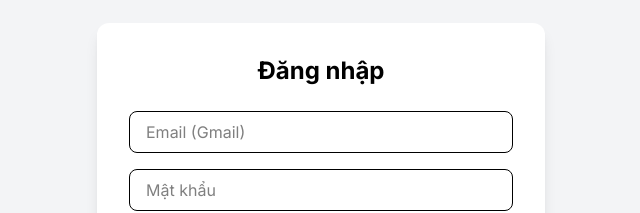
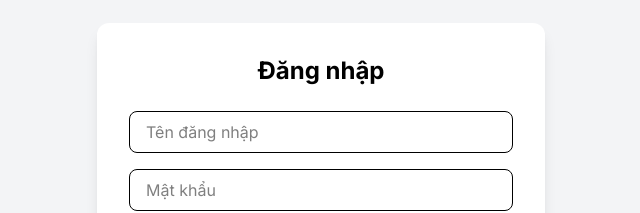
Before and after one commit to ThanggA7/miniblockchainfe, a Next.js app: page /Login in a window 1280 px wide. Shown: the part 219-432 px from the top of the page, without its empty margins (319-959 px from the left). Built offline with nearby package versions, Linux system fonts and the light colour scheme.

Commit message:
feat: add axios for API calls in AuthPage and implement token storage with redirection to Dashboard

```diff
--- a/package.json
+++ b/package.json
@@ -16,6 +16,7 @@
     "@mui/material": "^7.2.0",
     "antd": "^5.26.6",
     "autoprefixer": "^10.4.21",
+    "axios": "^1.11.0",
     "lucide-react": "^0.526.0",
     "next": "15.4.4",
     "react": "^19.1.0",
--- a/src/app/Dashboard/page.jsx
+++ b/src/app/Dashboard/page.jsx
@@ -11,20 +11,27 @@ import { Modal } from "antd";
 import Link from "next/link";
 
 import { Table } from "antd";
-import React, { useState, useEffect } from "react";
+import React, { useState, useEffect, use } from "react";
 import UserProfile from "../UserProfile/page";
+import { redirect } from "next/navigation";
 
 const Dashboard = () => {
   const [value, setValue] = useState("1");
   const [open, setOpen] = useState(false);
   const [confirmLoading, setConfirmLoading] = useState(false);
-
   const [addrees_id, getAddress_id] = useState("688480f24c392e2c2faac2f2");
   const [activeTab, setActiveTab] = useState("dashboard");
   const [isMounted, setIsMounted] = useState(false);
   const [modalText, setModalText] = useState(
     "Bạn có chắc chắn muốn gửi tiền tới : 688480f24c392e2c2faac2f2?"
   );
+
+  useEffect(() => {
+    const token = localStorage.getItem("token");
+    if (!token) {
+      redirect("/Login");
+    }
+  }, []);
   useEffect(() => {
     setIsMounted(true);
   }, []);
--- a/src/app/Login/page.jsx
+++ b/src/app/Login/page.jsx
@@ -1,12 +1,16 @@
 "use client";
 import { useState } from "react";
+import { useRouter } from "next/navigation"; // ✅ import useRouter
 
+import axios from "axios";
 export default function AuthPage() {
+  const router = useRouter();
+
   const [isLogin, setIsLogin] = useState(true);
   const [form, setForm] = useState({
     name: "",
     wallet: "",
-    email: "",
+    username: "",
     password: "",
   });
 
@@ -14,12 +18,22 @@ export default function AuthPage() {
     setForm({ ...form, [e.target.name]: e.target.value });
   };
 
-  const handleSubmit = (e) => {
+  const handleSubmit = async (e) => {
     e.preventDefault();
-    if (isLogin) {
-      console.log("Login with:", form.email);
-    } else {
-      console.log("Register with:", form);
+    //test api login
+    try {
+      const res = await axios.post("https://dummyjson.com/auth/login", {
+        username: form.username,
+        password: form.password,
+      });
+
+      const { token } = res.data.accessToken;
+
+      localStorage.setItem("token", token);
+      router.push("/Dashboard");
+    } catch (error) {
+      alert("Đăng nhập thất bại: " + error.response?.data?.message || "Lỗi");
+      console.log(error);
     }
   };
 
@@ -54,10 +68,10 @@ export default function AuthPage() {
           )}
 
           <input
-            name="email"
-            type="email"
-            placeholder="Email (Gmail)"
-            value={form.email}
+            name="username"
+            type="text"
+            placeholder="Tên đăng nhập"
+            value={form.username}
             onChange={handleChange}
             className="w-full px-4 py-2 border rounded-lg focus:outline-none focus:ring-2 focus:ring-blue-400"
             required
```
Also changed, not shown: 1 other file (tests, documents, lock files or other folders).
